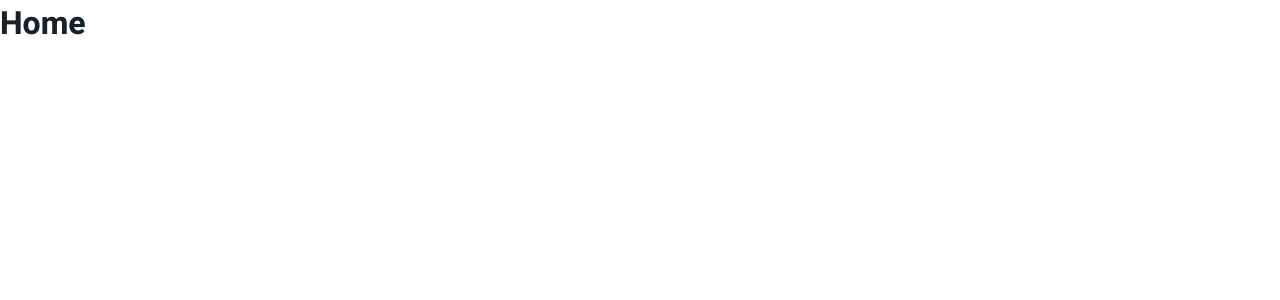
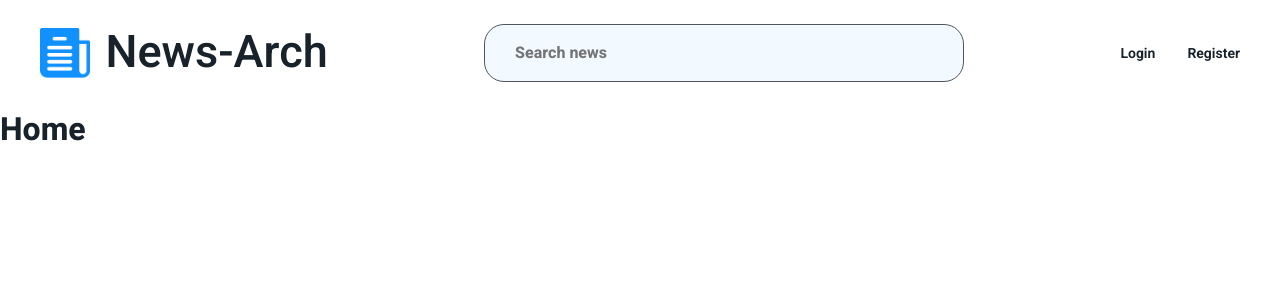
Before and after one commit to taizulislam52/django-news, a Django app: page / in a window 1280 px wide. Before the commit the part shown is almost empty. Shown: the top 300 px of the page. Run offline with Django 4.2, Linux system fonts and the light colour scheme.

Commit message:
Add header top section

```diff
--- a/static/assets/main.css
+++ b/static/assets/main.css
@@ -19,7 +19,7 @@
 |------------------------------------------------------------------|
 */
 /* Colors */
-/* Square Sans Text */
+/* Font Family */
 @font-face {
   font-display: swap;
   font-family: "Heebo";
@@ -108,10 +108,129 @@ h6 {
   font-family: "Heebo", sans-serif;
 }
 
+ul {
+  list-style: none;
+}
+
 a {
   text-decoration: none;
+  display: inline-block;
+}
+
+img {
+  max-width: 100%;
+  -o-object-fit: cover;
+     object-fit: cover;
+  height: auto;
+}
+
+.container {
+  width: min(1200px, 100% - 2rem);
+  margin-inline: auto;
 }
 
 /* Theme Components  */
 /* Theme Layouts  */
+.header__top {
+  display: -webkit-box;
+  display: -ms-flexbox;
+  display: flex;
+  -webkit-box-pack: justify;
+      -ms-flex-pack: justify;
+          justify-content: space-between;
+  -webkit-box-align: center;
+      -ms-flex-align: center;
+          align-items: center;
+  padding-block: 1.25em;
+}
+@media (max-width: 47.99rem) {
+  .header__top {
+    -webkit-box-align: start;
+        -ms-flex-align: start;
+            align-items: flex-start;
+    -webkit-box-orient: vertical;
+    -webkit-box-direction: normal;
+        -ms-flex-direction: column;
+            flex-direction: column;
+    gap: 20px;
+  }
+}
+@media (max-width: 47.99rem) {
+  .header__top-nav {
+    display: none;
+  }
+}
+.header__top-menu {
+  display: -webkit-box;
+  display: -ms-flexbox;
+  display: flex;
+  gap: 2rem;
+}
+.header__top-menu__link {
+  color: #17222b;
+  font-size: 0.875rem;
+  font-weight: 600;
+  position: relative;
+}
+.header__top-menu__link::after {
+  content: "";
+  position: absolute;
+  background-color: #4e575e;
+  width: 0;
+  height: 2px;
+  bottom: -4px;
+  left: 0;
+  -webkit-transition: width 0.4s;
+  transition: width 0.4s;
+}
+.header__top-menu__link:hover {
+  color: #29333c;
+}
+.header__top-menu__link:hover::after {
+  width: 100%;
+}
+.header__form {
+  -ms-flex-preferred-size: 40%;
+      flex-basis: 40%;
+}
+@media (max-width: 47.99rem) {
+  .header__form {
+    -ms-flex-preferred-size: 100%;
+        flex-basis: 100%;
+    width: 100%;
+  }
+}
+.header__form-input {
+  color: #29333c;
+  font-weight: 700;
+  font-family: inherit;
+  font-size: 1rem;
+  background-color: #f2f9ff;
+  border: 1px solid #4e575e;
+  padding: 1em 1.875em;
+  border-radius: 20px;
+  width: 100%;
+}
+@media (max-width: 47.99rem) {
+  .header__form-input {
+    font-size: 0.875rem;
+  }
+}
+.header__brand-image {
+  height: 50px;
+  vertical-align: middle;
+  margin-right: 0.75rem;
+}
+.header__brand span {
+  font-size: 2.8125rem;
+  color: #17222b;
+  font-weight: 500;
+  vertical-align: middle;
+}
+@media (max-width: 47.99rem) {
+  .header__brand span {
+    font-size: 2.1875rem;
+  }
+}
+
 /* Theme templates */
--- a/static/src/scss/base/_base.scss
+++ b/static/src/scss/base/_base.scss
@@ -53,6 +53,22 @@ h6 {
     font-family: $base-font;
 }
 
+ul {
+    list-style: none;
+}
+
 a {
     text-decoration: none;
+    display: inline-block
 }
+
+img {
+    max-width: 100%;
+    object-fit: cover;
+    height: auto;
+}
+
+.container {
+    width: min(1200px, 100% - 2rem);
+    margin-inline: auto;
+}
--- a/static/src/scss/base/_typography.scss
+++ b/static/src/scss/base/_typography.scss
@@ -26,7 +26,7 @@ $news-dark-line: #404040;
 $news-light-line: #f2f6f8;
 
 
-/* Square Sans Text */
+/* Font Family */
 @include font-face("Heebo", "Heebo-Light", 300, "normal");
 @include font-face("Heebo", "Heebo-Regular", 400, "normal");
 @include font-face("Heebo", "Heebo-Medium", 500, "normal");
@@ -35,4 +35,4 @@ $news-light-line: #f2f6f8;
 @include font-face("Heebo", "Heebo-ExtraBold", 800, "normal");
 
 
-$base-font: "Heebo",sans-serif;
+$base-font: "Heebo", sans-serif;
--- /dev/null
+++ b/static/src/scss/layouts/_header.scss
@@ -0,0 +1,83 @@
+.header {
+    &__top {
+        display: flex;
+        justify-content: space-between;
+        align-items: center;
+        padding-block: em(20px);
+        @include screen(sm) {
+            align-items: flex-start;
+            flex-direction: column;
+            gap: 20px;
+        }
+        &-nav {
+            @include screen(sm) {
+                display: none;
+            }
+        }
+        &-menu {
+            display: flex;
+            gap: 2rem;
+
+            &__link {
+                color: $news-black;
+                font-size: rem(14px);
+                font-weight: 600;
+                position: relative;
+
+                &::after {
+                    content: '';
+                    position: absolute;
+                    background-color: $news-grey;
+                    width: 0;
+                    height: 2px;
+                    bottom: -4px;
+                    left: 0;
+                    transition: width 0.4s;
+                }
+                &:hover {
+                    color: $news-grey-blue;
+                   &::after {
+                    width: 100%;
+                   }
+                }
+            }
+        }
+    }
+    &__form {
+        flex-basis: 40%;
+        @include screen(sm) {
+            flex-basis: 100%;
+            width: 100%;
+        }
+        &-input {
+            color: $news-grey-blue;
+            font-weight: 700;
+            font-family: inherit;
+            font-size: rem(16px);
+            background-color: $news-blue-light;
+            border: 1px solid $news-grey;
+            padding: em(16px) em(30px);
+            border-radius: 20px;
+            width: 100%;
+            @include screen(sm) {
+                font-size: rem(14px);
+            }
+        }
+    }
+    &__brand {
+        &-image {
+            height: 50px;
+            vertical-align: middle;
+            margin-right: rem(12px);
+        }
+        span {
+            font-size: rem(45px);
+            color: $news-black;
+            font-weight: 500;
+            vertical-align: middle;
+            @include screen(sm) {
+                font-size: rem(35px);
+            }
+        }
+    }
+}
--- a/static/src/scss/main.scss
+++ b/static/src/scss/main.scss
@@ -6,6 +6,6 @@
 
 
 /* Theme Layouts  */
-
+@import './layouts/header';
 
 /* Theme templates */
--- /dev/null
+++ b/templates/header.html
@@ -0,0 +1,24 @@
+{% load static %}
+<header class="header">
+    <div class="container">
+        <div class="header__top">
+            <a href="/" class="header__brand">
+                <img class="header__brand-image" src="{% static 'src/images/site-logo.png' %}" alt="Site Logo">
+                <span>News-Arch</span>
+            </a>
+            <form action="POST" class="header__form">
+                <input type="text" placeholder="Search news" name="search" class="header__form-input">
+            </form>
+            <nav class="header__top-nav">
+                <ul class="header__top-menu">
+                    <li class="header__top-menu__item">
+                        <a class="header__top-menu__link" href="#">Login</a>
+                    </li>
+                    <li class="header__top-menu__item">
+                        <a class="header__top-menu__link" href="#">Register</a>
+                    </li>
+                </ul>
+            </nav>
+        </div>
+    </div>
+</header>
--- a/templates/main.html
+++ b/templates/main.html
@@ -9,6 +9,7 @@
     <title>News</title>
 </head>
 <body>
+    {% include 'header.html' %}
     {% block content %}{% endblock content %}
 </body>
 </html>
```
Also changed, not shown: static/src/images/site-logo.png (added), 3 other files.
